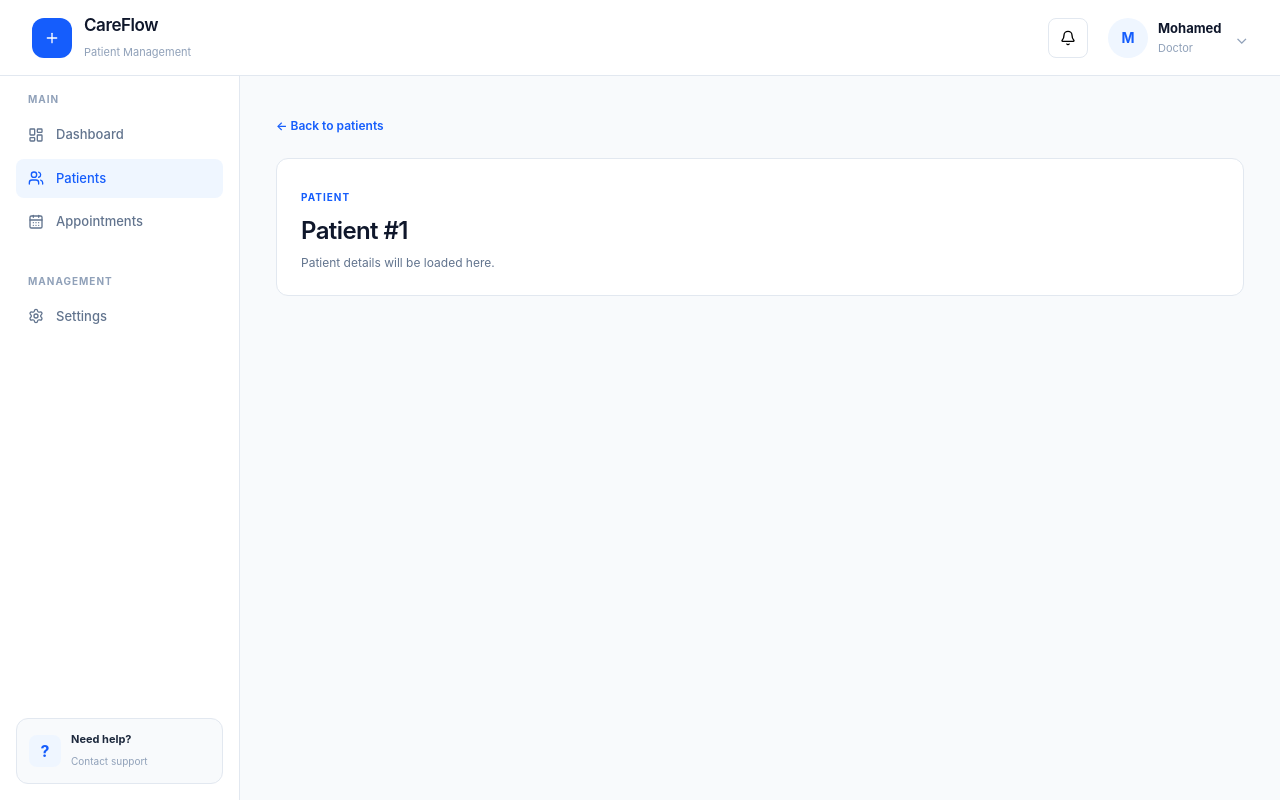
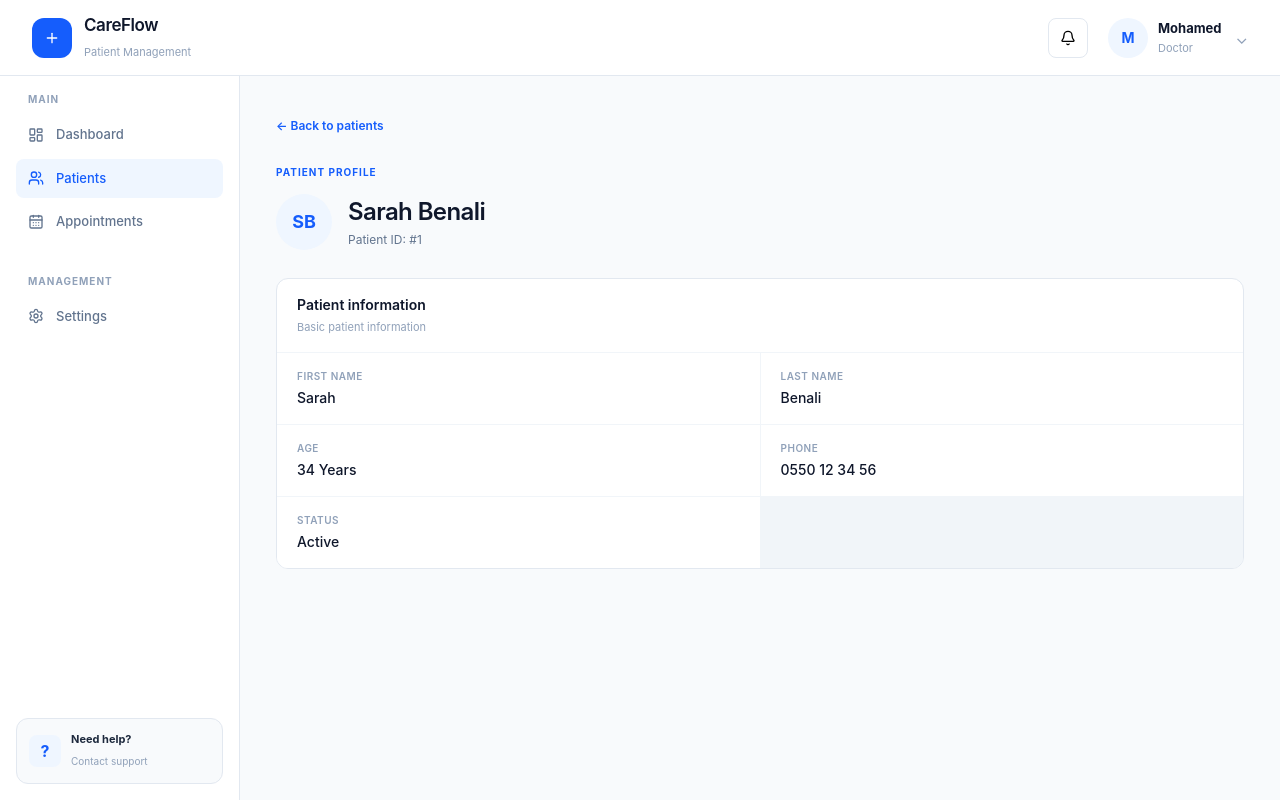
Before and after one commit to medBtn/react_careflow, a React (Vite) app: page /patients/1 in a window 1280 px wide. Built offline with nearby package versions, Linux system fonts and the light colour scheme.

Commit message:
feat: add patient details.

```diff
--- a/src/features/patients/api/PatientApi.ts
+++ b/src/features/patients/api/PatientApi.ts
@@ -1,10 +1,22 @@
 import { mockPatients } from "../data/patients";
 import type { Patient } from "../types/Patient";
 
+function simulateRequest(delay: number): Promise<void> {
+  return new Promise((resolve) => {
+    setTimeout(resolve, delay);
+  });
+}
+
 export async function getPatients(): Promise<Patient[]> {
-  await  new Promise((resolve) => {
-    setTimeout(resolve, 1000);
-  });
+  await simulateRequest(700);
+  return mockPatients;
+}
 
-  return mockPatients
+export async function getPatientById(patientId: number): Promise<Patient> {
+  await simulateRequest(700);
+  const patient = mockPatients.find((patient) => patient.id === patientId);
+
+  if (!patient) throw new Error("patient not found");
+
+  return patient;
 }
--- a/src/features/patients/pages/PatientDetailsPage.tsx
+++ b/src/features/patients/pages/PatientDetailsPage.tsx
@@ -1,30 +1,145 @@
-import { Link, useParams } from 'react-router'
+import { useEffect, useState } from "react";
+import { Link, useParams } from "react-router";
+import type { Patient } from "../types/Patient";
+import { getPatientById } from "../api/PatientApi";
 
 export function PatientDetailsPage() {
-  const { patientId } = useParams()
+  const { patientId } = useParams();
+
+  const [patient, setPatient] = useState<Patient | null>(null);
+  const [isLoading, setIsLoading] = useState(true);
+  const [error, setError] = useState("");
+
+  useEffect(() => {
+    async function loadPatient() {
+      const numericPatientId = Number(patientId);
+
+      if (!Number.isInteger(numericPatientId)) {
+        setError("Patient not found");
+        setIsLoading(false);
+        return;
+      }
+
+      try {
+        const data = await getPatientById(numericPatientId);
+        setPatient(data);
+      } catch {
+        setError("patient not found !!");
+      } finally {
+        setIsLoading(false);
+      }
+    }
+    loadPatient();
+  }, [patientId]);
+
+  if (isLoading) {
+    return (
+      <main className="min-w-0 flex-1 p-6 md:p-9">
+        <div className="grid min-h-64 place-items-center rounded-xl border border-slate-200 bg-white text-xs text-slate-400">
+          Loading patient...
+        </div>
+      </main>
+    );
+  }
+
+  if (error || !patient) {
+    return (
+      <main className="min-w-0 flex-1 p-6 md:p-9">
+        <Link
+          to="/patients"
+          className="mb-6 inline-flex text-xs font-semibold text-blue-600 hover:text-blue-700"
+        >
+          ← Back to patients
+        </Link>
+
+        <div className="rounded-xl border border-red-100 bg-red-50 p-6">
+          <h2 className="text-sm font-semibold text-red-800">
+            Patient unavailable
+          </h2>
+
+          <p className="mt-1 text-xs text-red-600">
+            {error ?? "The requested patient could not be found."}
+          </p>
+        </div>
+      </main>
+    );
+  }
+
+  const initials = `${patient.firstName.charAt(0)}${patient.lastName.charAt(0)}`;
 
   return (
     <main className="min-w-0 flex-1 p-6 md:p-9">
       <Link
         to="/patients"
-        className="mb-6 inline-flex items-center text-xs font-semibold text-blue-600 hover:text-blue-700"
+        className="mb-6 inline-flex text-xs font-semibold text-blue-600 hover:text-blue-700"
       >
         ← Back to patients
       </Link>
 
-      <section className="rounded-xl border border-slate-200 bg-white p-6">
+      <div className="mb-7">
         <span className="text-[10px] font-bold tracking-widest text-blue-600">
-          PATIENT
+          PATIENT PROFILE
         </span>
 
-        <h2 className="mt-2 text-2xl font-semibold tracking-tight text-slate-900">
-          Patient #{patientId}
-        </h2>
+        <div className="mt-3 flex items-center gap-4">
+          <div className="grid size-14 place-items-center rounded-full bg-blue-50 text-lg font-bold text-blue-600">
+            {initials}
+          </div>
 
-        <p className="mt-2 text-xs text-slate-500">
-          Patient details will be loaded here.
-        </p>
+          <div>
+            <h2 className="text-2xl font-semibold tracking-tight text-slate-900">
+              {patient.firstName} {patient.lastName}
+            </h2>
+
+            <p className="mt-1 text-xs text-slate-500">
+              Patient ID: #{patient.id}
+            </p>
+          </div>
+        </div>
+      </div>
+
+      <section className="overflow-hidden rounded-xl border border-slate-200 bg-white">
+        <div className="border-b border-slate-100 px-5 py-4">
+          <h3 className="text-sm font-semibold text-slate-900">
+            Patient information
+          </h3>
+
+          <p className="mt-1 text-[11px] text-slate-400">
+            Basic patient information
+          </p>
+        </div>
+
+        <div className="grid gap-px bg-slate-100 sm:grid-cols-2">
+          <InfoItem label="First name" value={patient.firstName} />
+
+          <InfoItem label="Last name" value={patient.lastName} />
+
+          <InfoItem label="Age" value={`${patient.age} years`} />
+
+          <InfoItem label="Phone" value={patient.phone} />
+
+          <InfoItem label="Status" value={patient.status} />
+        </div>
       </section>
     </main>
-  )
+  );
 }
+
+interface InfoItemProps {
+  label: string;
+  value: string;
+}
+
+function InfoItem({ label, value }: InfoItemProps) {
+  return (
+    <div className="bg-white px-5 py-4">
+      <span className="block text-[10px] font-semibold uppercase tracking-wider text-slate-400">
+        {label}
+      </span>
+
+      <span className="mt-1 block text-sm font-medium capitalize text-slate-900">
+        {value}
+      </span>
+    </div>
+  );
+}
```
